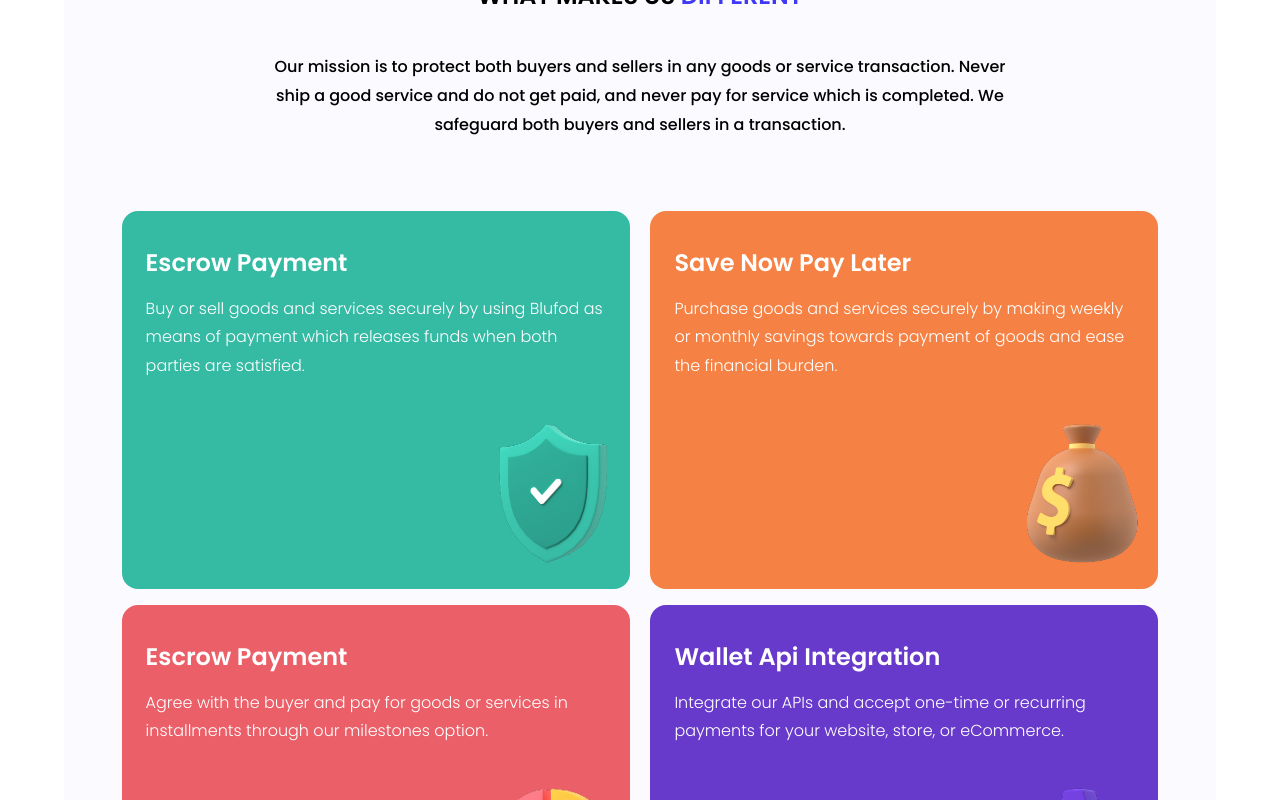
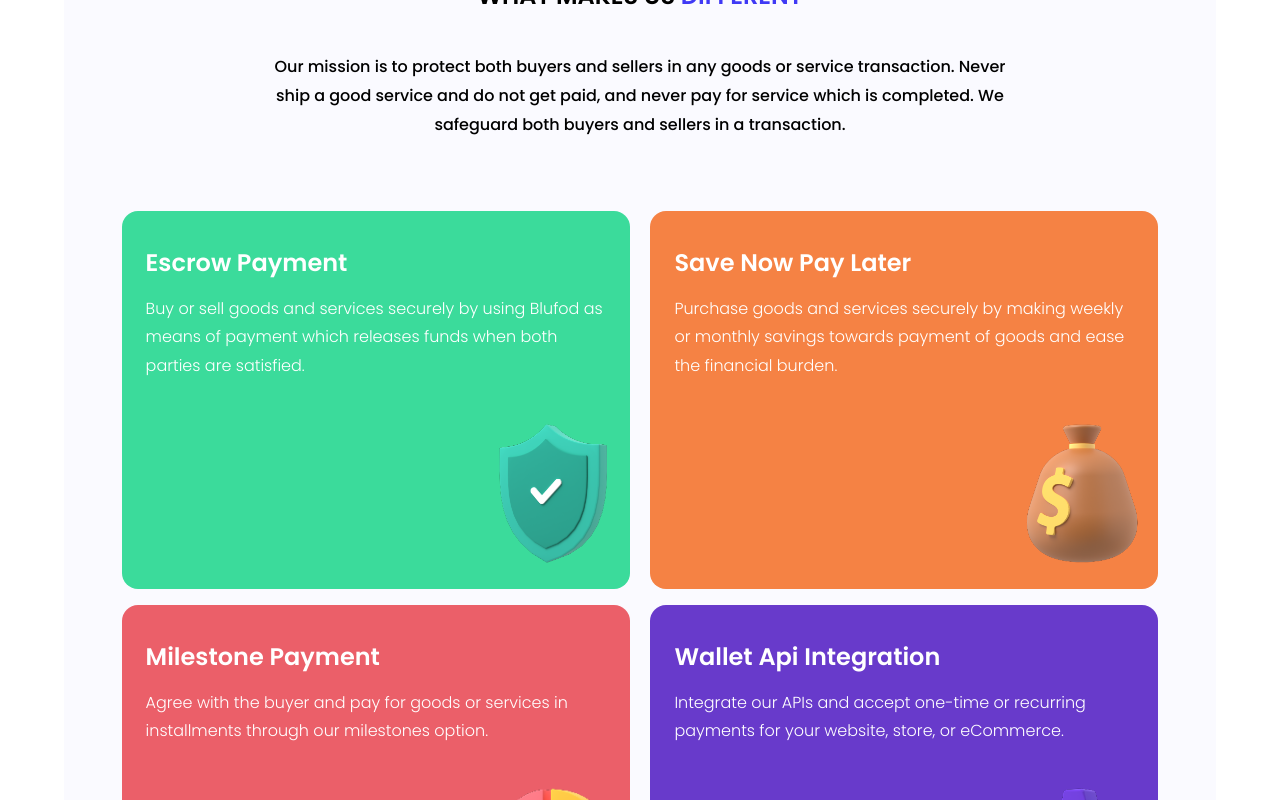
Before and after one commit to amaboh/blufod, a React (Create React App) app: page / in a window 1280 px wide. In both pictures the pointer is over the element 375 px from the left and 1271 px from the top of the page. Shown: the part 871-1671 px from the top of the page. Built offline with nearby package versions, Linux system fonts and the light colour scheme.

Commit message:
updates for publication with animations

```diff
--- a/src/components/features/Features.jsx
+++ b/src/components/features/Features.jsx
@@ -50,7 +50,7 @@ const Features = () => {
           <div className="features__first-row">
               <div className="features__box feature-red">
                       <div class="text__area">
-                        <h2>Escrow Payment</h2>
+                        <h2>Milestone Payment</h2>
                         <p>Agree with the buyer and pay for goods or services in installments through our milestones option.
                         </p>
                       </div>
--- a/src/components/features/features.css
+++ b/src/components/features/features.css
@@ -67,10 +67,30 @@
 
 }
 
+/* animations */
+
 .feature__image:hover{
     transform:var(--transform-btn-md);
     transition: transform .2s;
 }
+
+.feature__green:hover{
+    background: #3bdb9b;
+}
+
+.feature__yellow:hover{
+    background: #ff9e3d;
+}
+
+.feature-red:hover{
+    background:#fc5881;
+    /* #ff5e7e; */
+}
+
+.feature__purple:hover{
+    background:#6b3cfa;
+}
+
 
 
 /* ====================MEDIA QUERIES (MEDIUM DEVICES) ===========================*/
--- a/src/components/process/process.css
+++ b/src/components/process/process.css
@@ -129,6 +129,16 @@
 
 }
 
+/* animations */
+
+.heading__1:hover,
+.heading__2:hover,
+.heading__3:hover,
+.heading__4:hover,
+.heading__5:hover{
+    transform: var(--transform-btn-md)
+}
+
 /* ====================MEDIA QUERIES (LARGE DEVICES) ===========================*/
 
 @media screen and (max-width:1024px){
```
